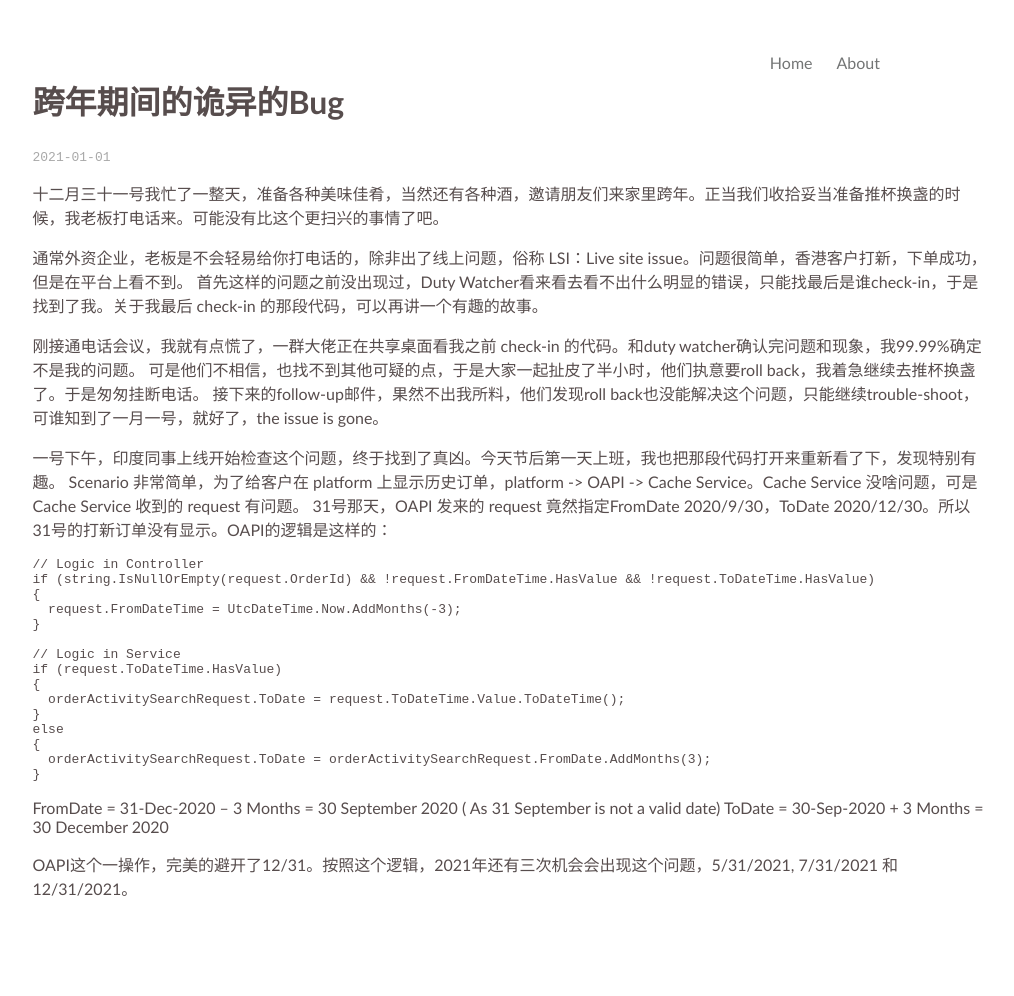
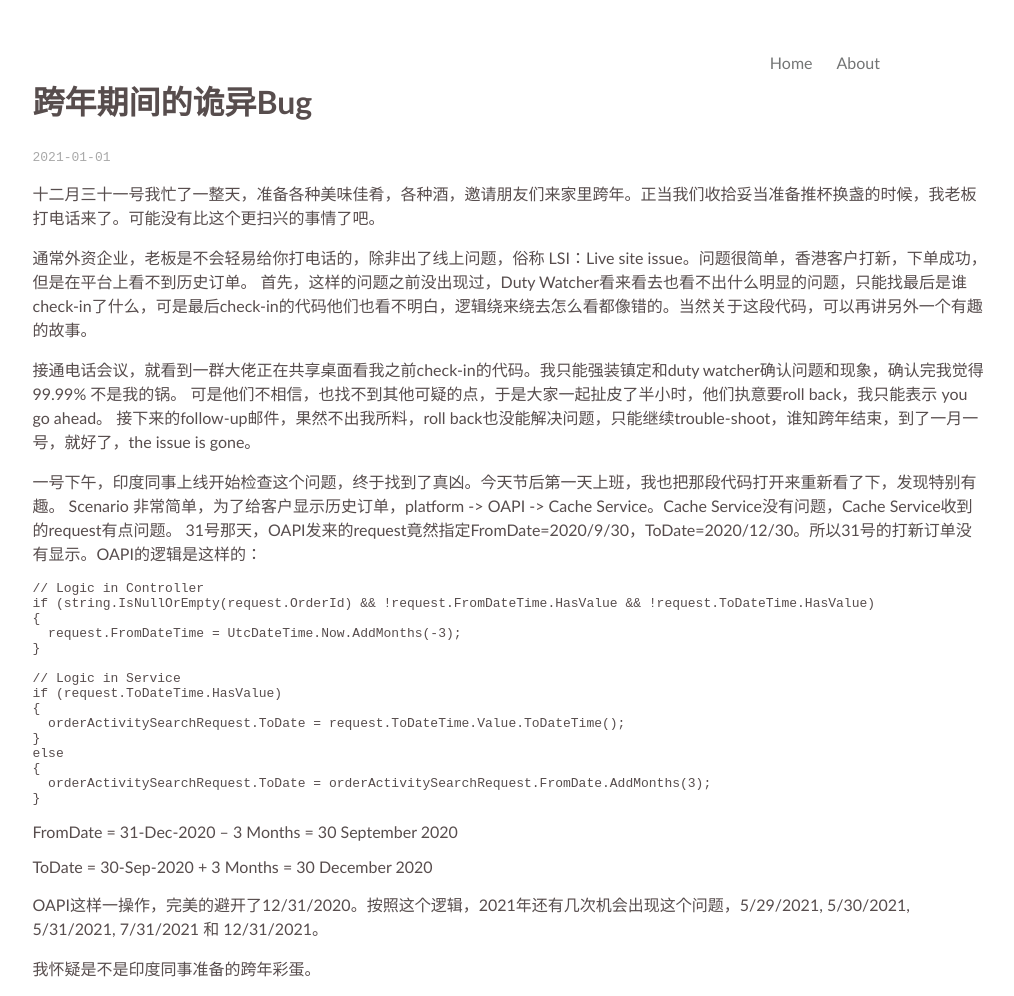
Before and after one commit to SummerSun/SummerSun.github.io, a Jekyll site: the page built from _posts/2021-01-01-DateTime-Bug.md, in a window 1280 px wide. Shown: the whole page, without its empty margins (130-1144 px from the left). Built offline with Jekyll 4.4.1, drawn with Linux system fonts in a browser that asks for light colours; before the commit the page ends 916 px from its top, so only the background shows below that.

Commit message:
Update 2021-01-01-DateTime-Bug.md

````diff
--- a/_posts/2021-01-01-DateTime-Bug.md
+++ b/_posts/2021-01-01-DateTime-Bug.md
@@ -1,20 +1,20 @@
 ---
 layout: post
-title: 跨年期间的诡异的Bug
+title: 跨年期间的诡异Bug
 ---
 
-十二月三十一号我忙了一整天，准备各种美味佳肴，当然还有各种酒，邀请朋友们来家里跨年。正当我们收拾妥当准备推杯换盏的时候，我老板打电话来。可能没有比这个更扫兴的事情了吧。
+十二月三十一号我忙了一整天，准备各种美味佳肴，各种酒，邀请朋友们来家里跨年。正当我们收拾妥当准备推杯换盏的时候，我老板打电话来了。可能没有比这个更扫兴的事情了吧。
 
-通常外资企业，老板是不会轻易给你打电话的，除非出了线上问题，俗称 LSI：Live site issue。问题很简单，香港客户打新，下单成功，但是在平台上看不到。
-首先这样的问题之前没出现过，Duty Watcher看来看去看不出什么明显的错误，只能找最后是谁check-in，于是找到了我。关于我最后 check-in 的那段代码，可以再讲一个有趣的故事。
+通常外资企业，老板是不会轻易给你打电话的，除非出了线上问题，俗称 LSI：Live site issue。问题很简单，香港客户打新，下单成功，但是在平台上看不到历史订单。
+首先，这样的问题之前没出现过，Duty Watcher看来看去也看不出什么明显的问题，只能找最后是谁check-in了什么，可是最后check-in的代码他们也看不明白，逻辑绕来绕去怎么看都像错的。当然关于这段代码，可以再讲另外一个有趣的故事。
 
-刚接通电话会议，我就有点慌了，一群大佬正在共享桌面看我之前 check-in 的代码。和duty watcher确认完问题和现象，我99.99%确定不是我的问题。
-可是他们不相信，也找不到其他可疑的点，于是大家一起扯皮了半小时，他们执意要roll back，我着急继续去推杯换盏了。于是匆匆挂断电话。
-接下来的follow-up邮件，果然不出我所料，他们发现roll back也没能解决这个问题，只能继续trouble-shoot，可谁知到了一月一号，就好了，the issue is gone。
+接通电话会议，就看到一群大佬正在共享桌面看我之前check-in的代码。我只能强装镇定和duty watcher确认问题和现象，确认完我觉得99.99% 不是我的锅。
+可是他们不相信，也找不到其他可疑的点，于是大家一起扯皮了半小时，他们执意要roll back，我只能表示 you go ahead。
+接下来的follow-up邮件，果然不出我所料，roll back也没能解决问题，只能继续trouble-shoot，谁知跨年结束，到了一月一号，就好了，the issue is gone。
 
 一号下午，印度同事上线开始检查这个问题，终于找到了真凶。今天节后第一天上班，我也把那段代码打开来重新看了下，发现特别有趣。
-Scenario 非常简单，为了给客户在 platform 上显示历史订单，platform -> OAPI -> Cache Service。Cache Service 没啥问题，可是 Cache Service 收到的 request 有问题。
-31号那天，OAPI 发来的 request 竟然指定FromDate 2020/9/30，ToDate 2020/12/30。所以31号的打新订单没有显示。OAPI的逻辑是这样的：
+Scenario 非常简单，为了给客户显示历史订单，platform -> OAPI -> Cache Service。Cache Service没有问题，Cache Service收到的request有点问题。
+31号那天，OAPI发来的request竟然指定FromDate=2020/9/30，ToDate=2020/12/30。所以31号的打新订单没有显示。OAPI的逻辑是这样的：
 
 ```C#
 // Logic in Controller
@@ -34,7 +34,10 @@ else
 }
 ```
 
-FromDate = 31-Dec-2020 – 3 Months = 30 September 2020 ( As 31 September is not a valid date)
+FromDate = 31-Dec-2020 – 3 Months = 30 September 2020
+
 ToDate = 30-Sep-2020 + 3 Months = 30 December 2020
 
-OAPI这个一操作，完美的避开了12/31。按照这个逻辑，2021年还有三次机会会出现这个问题，5/31/2021, 7/31/2021 和 12/31/2021。
+OAPI这样一操作，完美的避开了12/31/2020。按照这个逻辑，2021年还有几次机会出现这个问题，5/29/2021, 5/30/2021, 5/31/2021, 7/31/2021 和 12/31/2021。
+
+我怀疑是不是印度同事准备的跨年彩蛋。
````
